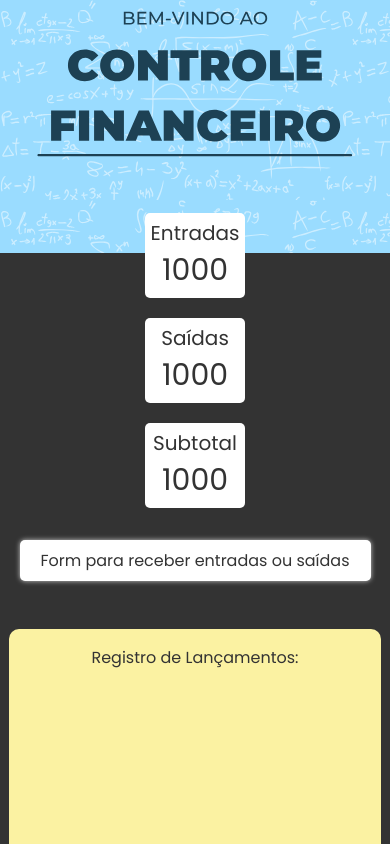
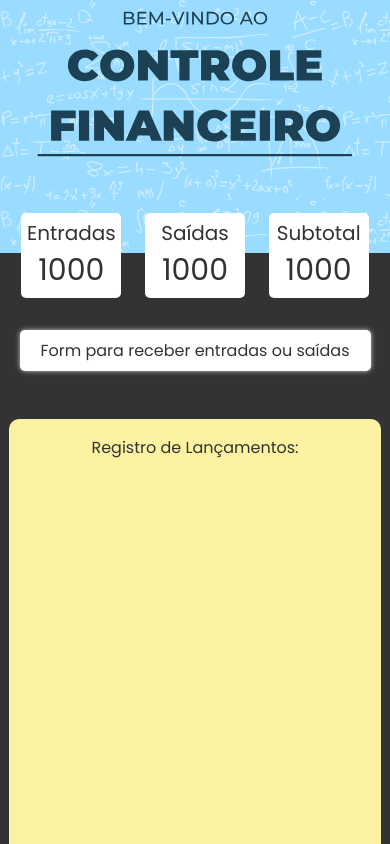
Before and after one commit to MarcioBADias/controle-financeiro, a React (Create React App) app: page / in a window 390 px wide. Shown: the top 844 px of the page. Built offline with nearby package versions, Linux system fonts and the light colour scheme.

Commit message:
Ajustando cards no responsivo

```diff
--- a/src/components/cards-area/styles.js
+++ b/src/components/cards-area/styles.js
@@ -10,8 +10,6 @@ export const Container = styled.div`
     width: 90vw;
 
     @media (max-width: 500px) {
-        align-items: center;
-        flex-direction: column;
         margin-top: -40px;
     }
 `;
```
